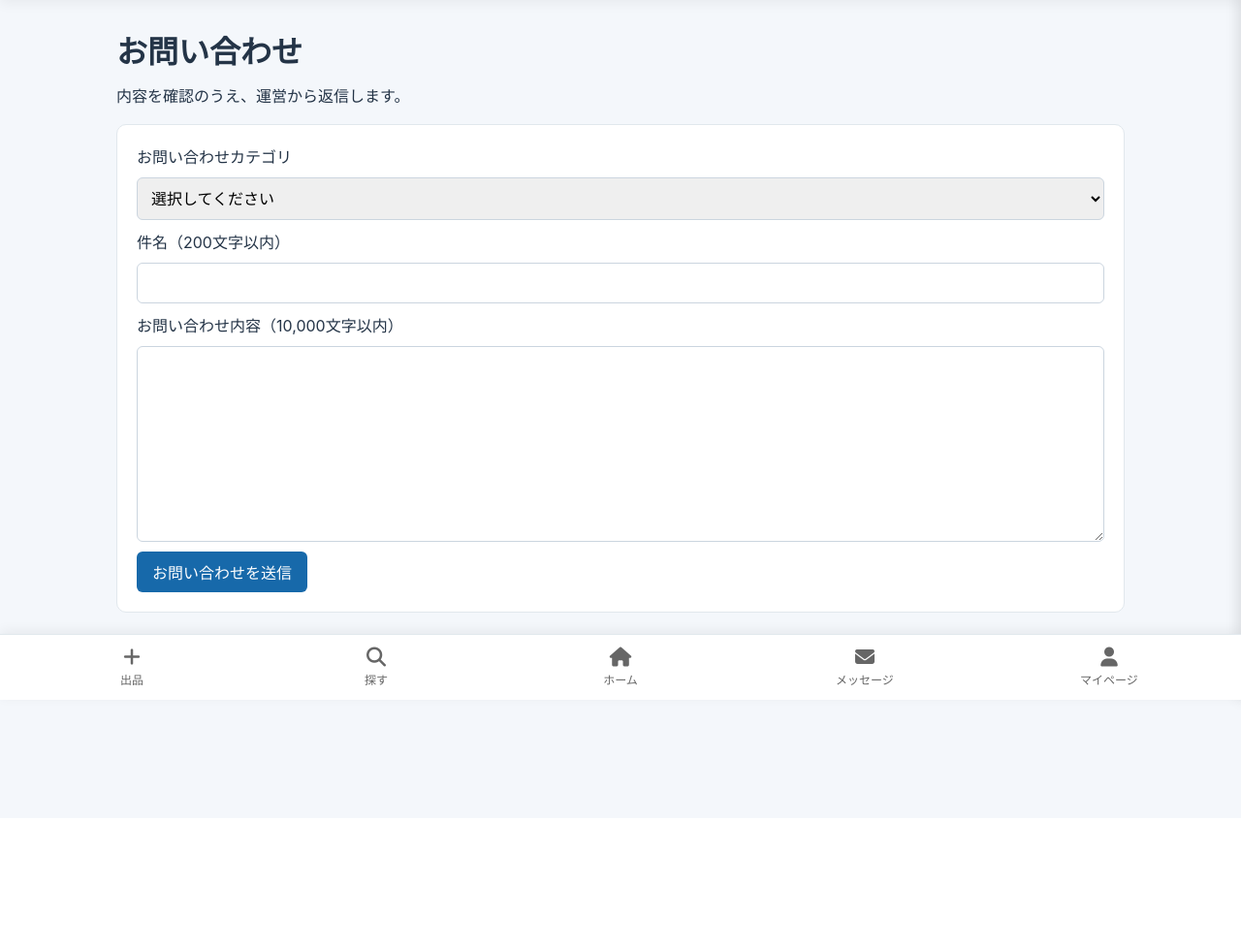
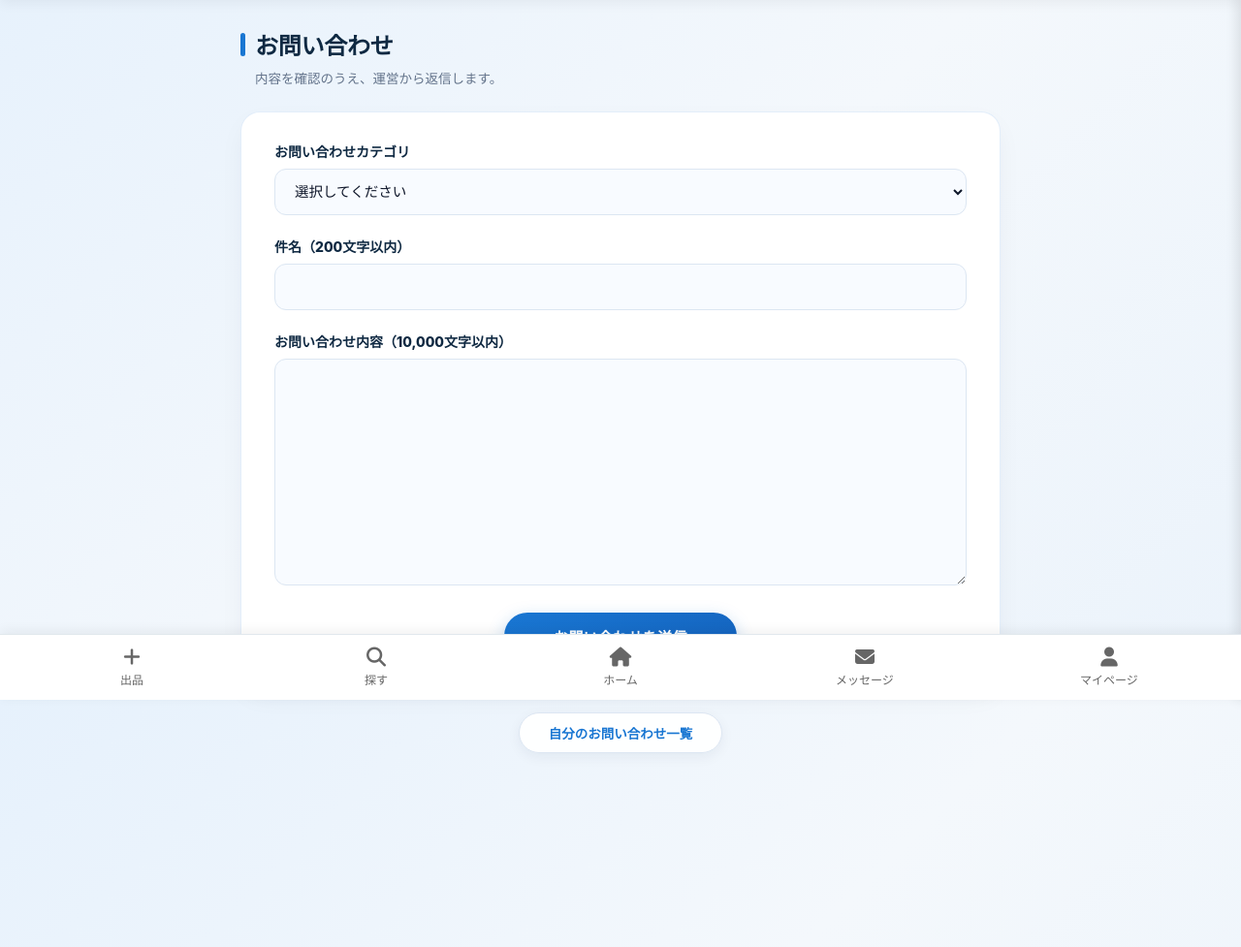
Before and after one commit to 2611043-bot/Meetory, a PHP site: page /user/contact.php in a window 1280 px wide. Shown: the part 78-1055 px from the top of the page at 97% size. Before the commit the page ends 808 px from the top, so only its background shows below. Run offline with PHP 8.4, Linux system fonts and the light colour scheme; the visitor is signed in with stand-in values (Sample User, id 1); data that the repository does not hold is empty; a stand-in replaces the project's code that opens the database connection.

Commit message:
変更内容

```diff
--- /dev/null
+++ b/meetory/assets/css/contact.css
@@ -0,0 +1,214 @@
+/* ============================================================
+   お問い合わせ画面専用スタイルシート（Meetory標準デザイン）
+   ============================================================ */
+
+/* ページ全体の背景（Meetory標準の淡いブルーグラデーション） */
+html:has(.inquiry-page),
+body:has(.inquiry-page) {
+    background: linear-gradient(135deg, #e6f1fc 0%, #f4f8fc 52%, #ebf3fb 100%) !important;
+    background-attachment: fixed !important;
+}
+
+.inquiry-page {
+    max-width: 820px;
+    margin: 28px auto 120px;
+    padding: 0 18px;
+    box-sizing: border-box;
+}
+
+/* 見出しエリア */
+.inquiry-page > h1 {
+    display: flex;
+    align-items: center;
+    gap: 10px;
+    margin: 0 0 8px;
+    font-size: 24px;
+    font-weight: 800;
+    color: #0f2942;
+    letter-spacing: -0.01em;
+}
+
+.inquiry-page > h1::before {
+    content: "";
+    display: inline-block;
+    width: 5px;
+    height: 24px;
+    border-radius: 999px;
+    background-color: #1976d2;
+}
+
+.inquiry-page > p:first-of-type {
+    margin: 0 0 22px;
+    padding-left: 15px;
+    font-size: 13.5px;
+    color: #64748b;
+    line-height: 1.6;
+}
+
+/* エラーアラート */
+.inquiry-page .inquiry-alert {
+    margin: 0 0 20px;
+    padding: 15px 20px;
+    border: 1px solid #fecdd3;
+    border-radius: 16px;
+    background-color: #fff1f2;
+    color: #be123c;
+    font-size: 13.5px;
+    font-weight: 700;
+    box-shadow: 0 6px 20px rgba(225, 29, 72, 0.08);
+}
+
+.inquiry-page .inquiry-alert ul {
+    margin: 0;
+    padding-left: 20px;
+    line-height: 1.65;
+}
+
+/* フォーム本体（白のフローティングカード） */
+.inquiry-page .inquiry-form {
+    display: flex;
+    flex-direction: column;
+    padding: 30px 34px;
+    border: 1px solid rgba(25, 118, 210, 0.12);
+    border-radius: 20px;
+    background-color: rgba(255, 255, 255, 0.96) !important;
+    box-shadow: 0 10px 30px -8px rgba(15, 41, 66, 0.08);
+    box-sizing: border-box;
+}
+
+/* ラベル */
+.inquiry-page .inquiry-form label {
+    display: block;
+    margin: 0 0 8px;
+    font-size: 14px;
+    font-weight: 800;
+    color: #0f2942;
+}
+
+.inquiry-page .inquiry-form label:not(:first-of-type) {
+    margin-top: 22px;
+}
+
+/* セレクト・テキスト入力・テキストエリア共通 */
+.inquiry-page .inquiry-form select,
+.inquiry-page .inquiry-form input[type="text"],
+.inquiry-page .inquiry-form textarea {
+    width: 100%;
+    padding: 12px 16px;
+    border: 1px solid #dce6f2;
+    border-radius: 12px;
+    background-color: #f8fbff;
+    color: #0f172a;
+    font-size: 14.5px;
+    font-family: inherit;
+    line-height: 1.6;
+    box-sizing: border-box;
+    transition: border-color 0.15s, background-color 0.15s, box-shadow 0.15s;
+}
+
+.inquiry-page .inquiry-form select {
+    height: 48px;
+    cursor: pointer;
+}
+
+.inquiry-page .inquiry-form input[type="text"] {
+    height: 48px;
+}
+
+.inquiry-page .inquiry-form textarea {
+    min-height: 200px;
+    resize: vertical;
+}
+
+.inquiry-page .inquiry-form select:focus,
+.inquiry-page .inquiry-form input[type="text"]:focus,
+.inquiry-page .inquiry-form textarea:focus {
+    outline: none;
+    border-color: #1976d2;
+    background-color: #ffffff;
+    box-shadow: 0 0 0 4px rgba(25, 118, 210, 0.12);
+}
+
+/* 送信ボタン */
+.inquiry-page .inquiry-form button[type="submit"] {
+    display: inline-flex;
+    align-items: center;
+    justify-content: center;
+    align-self: center;
+    min-width: 240px;
+    height: 48px;
+    margin-top: 28px;
+    padding: 0 32px;
+    border: none;
+    border-radius: 999px;
+    background: linear-gradient(135deg, #1976d2 0%, #1565c0 100%);
+    color: #ffffff;
+    font-size: 15px;
+    font-weight: 800;
+    letter-spacing: 0.02em;
+    cursor: pointer;
+    box-shadow: 0 6px 18px rgba(25, 118, 210, 0.28);
+    transition: transform 0.15s, box-shadow 0.15s, filter 0.15s;
+}
+
+.inquiry-page .inquiry-form button[type="submit"]:hover {
+    transform: translateY(-1px);
+    box-shadow: 0 8px 22px rgba(25, 118, 210, 0.36);
+    filter: brightness(1.04);
+}
+
+.inquiry-page .inquiry-form button[type="submit"]:active {
+    transform: translateY(0);
+}
+
+/* 下部「自分のお問い合わせ一覧」リンク */
+.inquiry-page > p:last-child {
+    display: flex;
+    justify-content: center;
+    margin: 24px 0 0;
+}
+
+.inquiry-page > p:last-child a {
+    display: inline-flex;
+    align-items: center;
+    justify-content: center;
+    min-width: 210px;
+    height: 42px;
+    padding: 0 24px;
+    border: 1px solid #dce6f2;
+    border-radius: 999px;
+    background-color: rgba(255, 255, 255, 0.96);
+    color: #1976d2;
+    font-size: 13.5px;
+    font-weight: 700;
+    text-decoration: none;
+    box-shadow: 0 4px 14px rgba(15, 41, 66, 0.06);
+    transition: background-color 0.15s, border-color 0.15s, color 0.15s;
+}
+
+.inquiry-page > p:last-child a:hover {
+    background-color: #e8f3fe;
+    border-color: #bfdbfe;
+    color: #1565c0;
+}
+
+/* スマホ対応 */
+@media (max-width: 768px) {
+    .inquiry-page {
+        margin: 16px auto 110px;
+        padding: 0 12px;
+    }
+
+    .inquiry-page > h1 {
+        font-size: 20px;
+    }
+
+    .inquiry-page .inquiry-form {
+        padding: 22px 18px;
+        border-radius: 16px;
+    }
+
+    .inquiry-page .inquiry-form button[type="submit"] {
+        width: 100%;
+    }
+}
--- a/meetory/user/contact.php
+++ b/meetory/user/contact.php
@@ -5,8 +5,8 @@ if (session_status() !== PHP_SESSION_ACTIVE) {
 }
 
 if (
-    !isset($_SESSION['user_id']) ||
-    filter_var($_SESSION['user_id'], FILTER_VALIDATE_INT) === false ||
+    !isset($_SESSION['user_id']) or
+    filter_var($_SESSION['user_id'], FILTER_VALIDATE_INT) === false or
     (int) $_SESSION['user_id'] <= 0
 ) {
     header('Location: login.php');
@@ -16,15 +16,14 @@ if (
 require_once '../../meetory-functions.php';
 
 if (
-    !isset($_SESSION['csrf_token']) ||
-    !is_string($_SESSION['csrf_token']) ||
-    $_SESSION['csrf_token'] === ''
+    !isset($_SESSION['csrf_token']) or
+    !is_string($_SESSION['csrf_token']) or$_SESSION['csrf_token'] === ''
 ) {
     $_SESSION['csrf_token'] = bin2hex(random_bytes(32));
 }
 
 if (
-    !isset($_SESSION['contact_submission_tokens']) ||
+    !isset($_SESSION['contact_submission_tokens']) or
     !is_array($_SESSION['contact_submission_tokens'])
 ) {
     $_SESSION['contact_submission_tokens'] = [];
@@ -32,28 +31,25 @@ if (
 $submission_token = bin2hex(random_bytes(32));
 $_SESSION['contact_submission_tokens'][$submission_token] = true;
 if (count($_SESSION['contact_submission_tokens']) > 10) {
-    $_SESSION['contact_submission_tokens'] = array_slice(
-        $_SESSION['contact_submission_tokens'],
+    $_SESSION['contact_submission_tokens'] = array_slice($_SESSION['contact_submission_tokens'],
         -10,
         null,
         true
     );
 }
 
-$form_data = $_SESSION['contact_form_data'] ?? [];
-$errors = $_SESSION['contact_form_errors'] ?? [];
-unset($_SESSION['contact_form_data'], $_SESSION['contact_form_errors']);
+$form_data =$_SESSION['contact_form_data'] ?? [];
+$errors =$_SESSION['contact_form_errors'] ?? [];
+unset($_SESSION['contact_form_data'],$_SESSION['contact_form_errors']);
 
-if (!is_array($form_data)) {
-    $form_data = [];
+if (!is_array($form_data)) {$form_data = [];
 }
-if (!is_array($errors)) {
-    $errors = [];
+if (!is_array($errors)) {$errors = [];
 }
 
-$category_value = $form_data['category'] ?? '';
-$subject_value = $form_data['subject'] ?? '';
-$message_value = $form_data['message'] ?? '';
+$category_value =$form_data['category'] ?? '';
+$subject_value =$form_data['subject'] ?? '';
+$message_value =$form_data['message'] ?? '';
 $escape = static function ($value): string {
     return htmlspecialchars((string) $value, ENT_QUOTES, 'UTF-8');
 };
@@ -61,7 +57,7 @@ $escape = static function ($value): string {
 require '../../meetory-header.php';
 ?>
 
-<link rel="stylesheet" href="../assets/css/inquiries.css">
+<link rel="stylesheet" href="../assets/css/contact.css?v=<?= time() ?>">
 
 <div class="inquiry-page">
     <h1>お問い合わせ</h1>
@@ -70,7 +66,7 @@ require '../../meetory-header.php';
     <?php if (!empty($errors)): ?>
         <div class="inquiry-alert" role="alert">
             <ul>
-                <?php foreach ($errors as $error): ?>
+                <?php foreach ($errors as$error): ?>
                     <li><?= $escape($error) ?></li>
                 <?php endforeach; ?>
             </ul>
@@ -85,7 +81,7 @@ require '../../meetory-header.php';
         <select id="category" name="category" required>
             <option value="">選択してください</option>
             <?php foreach (getInquiryCategories() as $category): ?>
-                <option value="<?= $escape($category) ?>" <?= $category_value === $category ? 'selected' : '' ?>>
+                <option value="<?= $escape($category) ?>" <?= $category_value ===$category ? 'selected' : '' ?>>
                     <?= $escape($category) ?>
                 </option>
             <?php endforeach; ?>
```
Also changed, not shown: meetory/assets/css/my-inquiries.css (added, +293 -0 lines), meetory/user/my-inquiries.php (+21 -30 lines).
